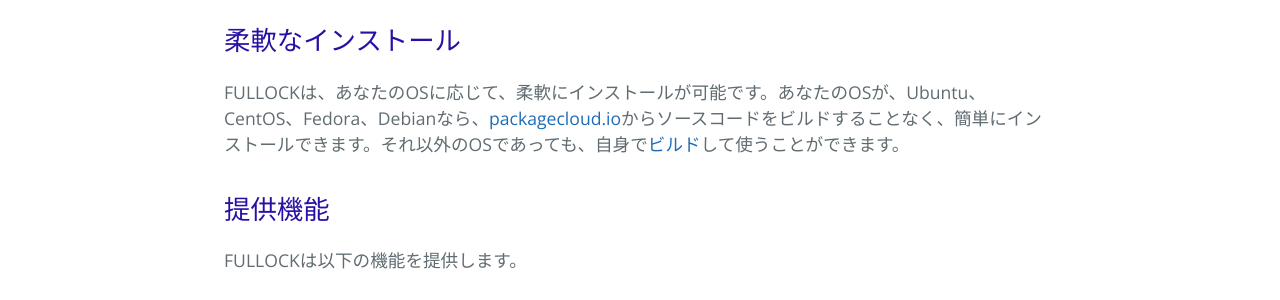
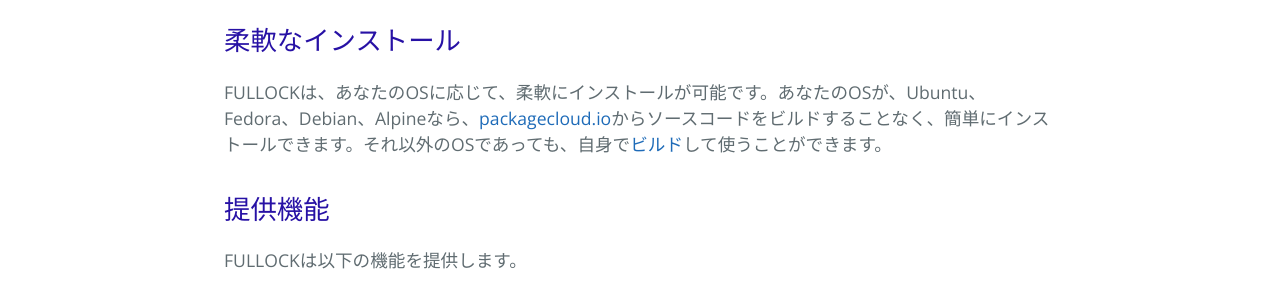
Before and after one commit to yahoojapan/fullock, a Jekyll site: the page built from featureja.md, in a window 1280 px wide. Shown: the part 334-634 px from the top of the page. Built offline with Jekyll 4.4.1, drawn with Linux system fonts in a browser that asks for light colours.

Commit message:
Updated feature.md for support OSes

```diff
--- a/featureja.md
+++ b/featureja.md
@@ -16,7 +16,7 @@
 # FULLOCKの特徴
 
 ## 柔軟なインストール
-FULLOCKは、あなたのOSに応じて、柔軟にインストールが可能です。あなたのOSが、Ubuntu、CentOS、Fedora、Debianなら、[packagecloud.io](https://packagecloud.io/antpickax/stable)からソースコードをビルドすることなく、簡単にインストールできます。それ以外のOSであっても、自身で[ビルド](https://fullock.antpick.ax/buildja.html)して使うことができます。
+FULLOCKは、あなたのOSに応じて、柔軟にインストールが可能です。あなたのOSが、Ubuntu、Fedora、Debian、Alpineなら、[packagecloud.io](https://packagecloud.io/antpickax/stable)からソースコードをビルドすることなく、簡単にインストールできます。それ以外のOSであっても、自身で[ビルド](https://fullock.antpick.ax/buildja.html)して使うことができます。
 
 ## 提供機能
 FULLOCKは以下の機能を提供します。
```
Also changed, not shown: feature.md (+1 -1 lines).
